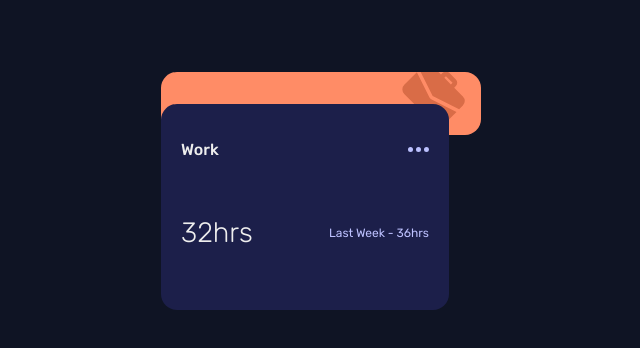
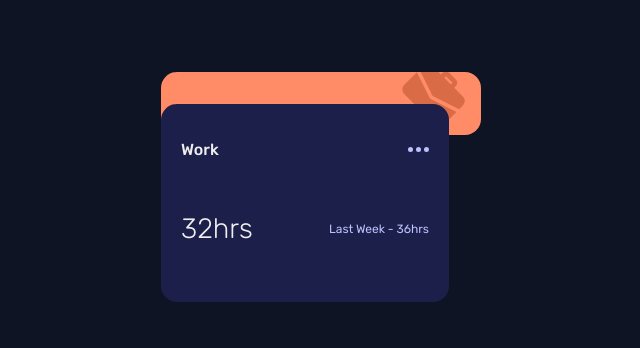
Before and after one commit to devmor-j/fm-time-tracking-dashboard, a Vue app: page / in a window 1280 px wide. Shown: the top 348 px of the page, without its empty margins (335-975 px from the left). Built offline with nearby package versions, Linux system fonts and the light colour scheme.

Commit message:
Disable header padding buttom

```diff
--- a/src/assets/card.module.css
+++ b/src/assets/card.module.css
@@ -10,7 +10,7 @@
   display: flex;
   justify-content: space-between;
   align-items: center;
-  padding-bottom: 0.25rem;
+  /* padding-bottom: 0.25rem; */
 }
 
 .title {
```
